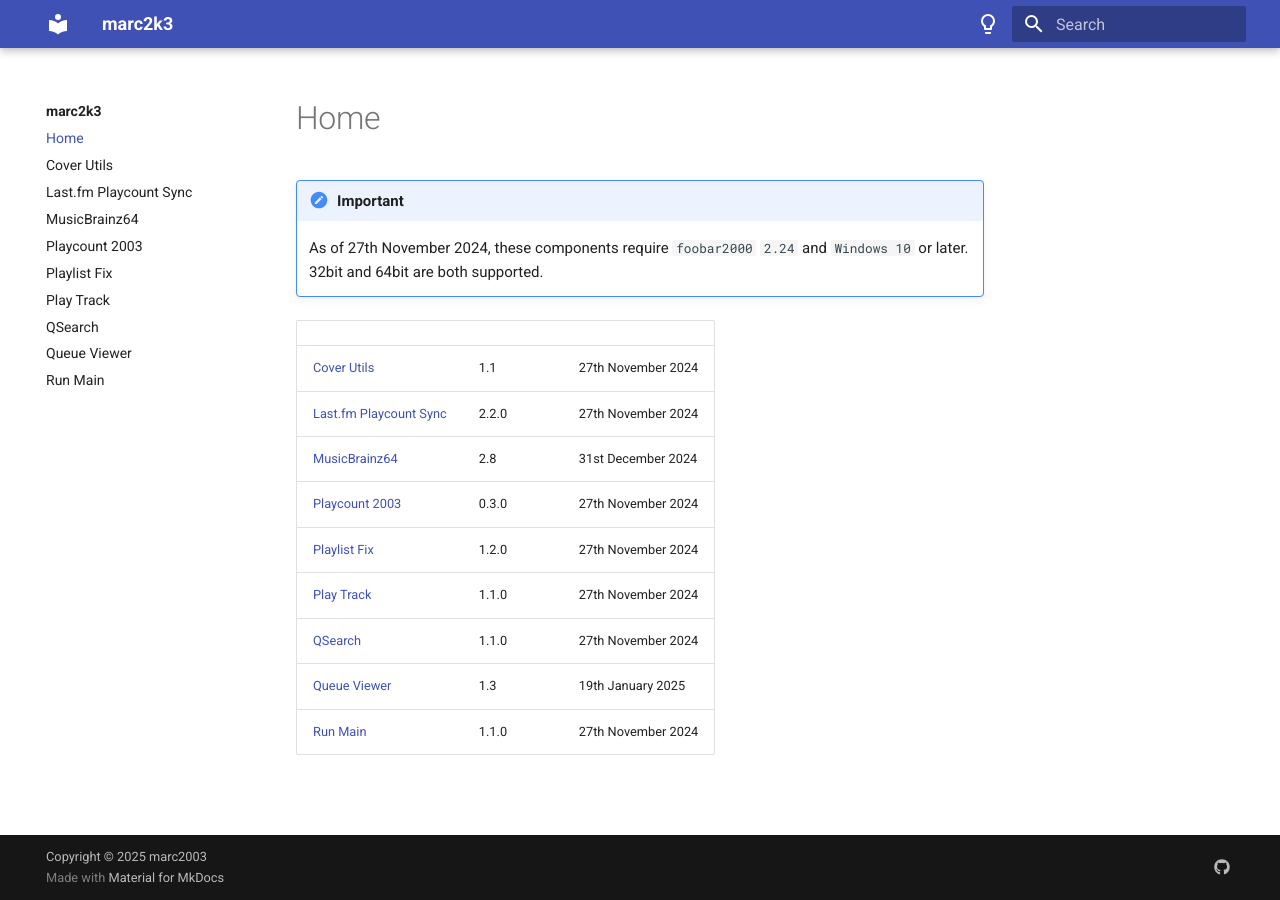
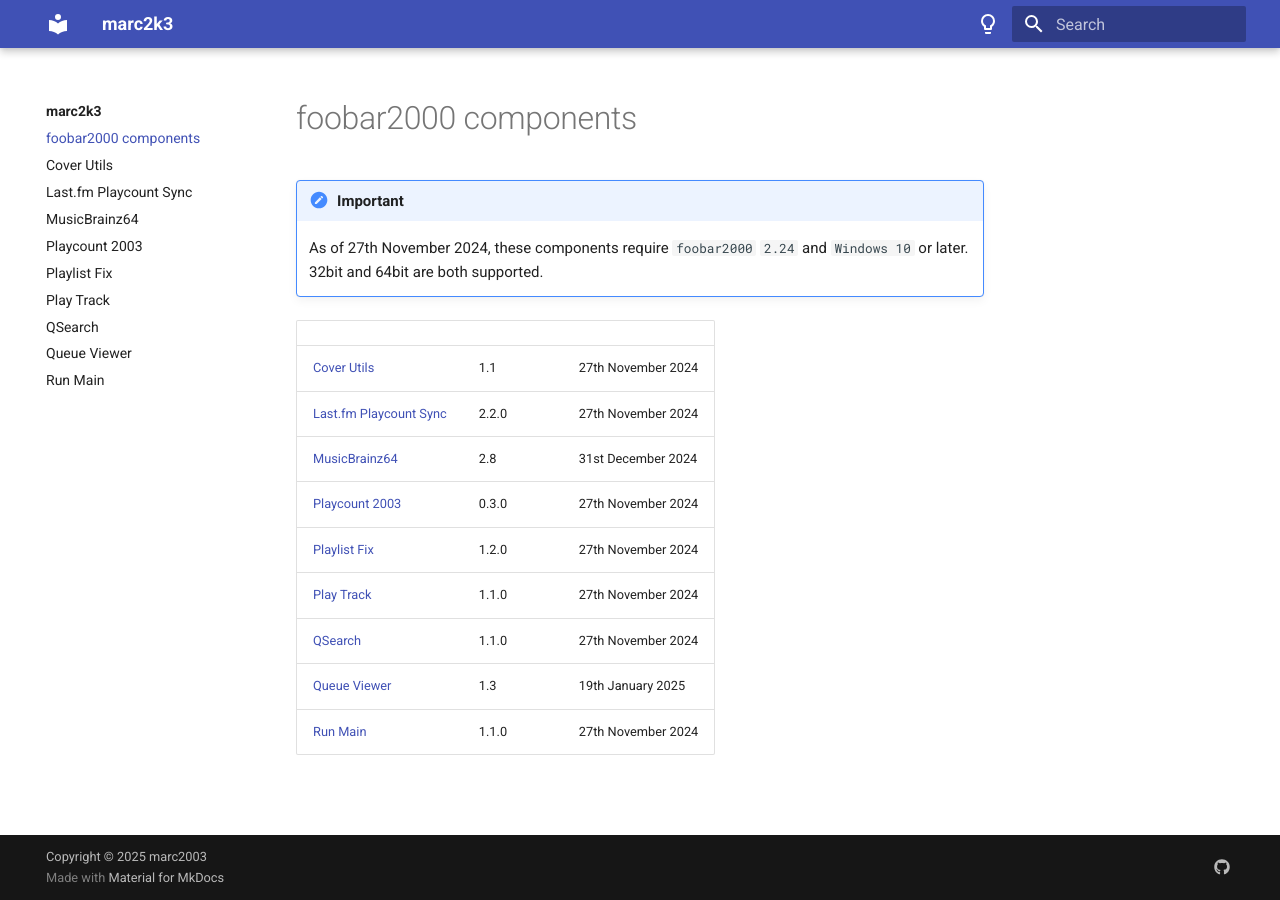
Before and after one commit to marc2k3/marc2k3.github.io, an MkDocs documentation site: the page built from docs/index.md, in a window 1280 px wide. Built offline with MkDocs 1.6.1 and Material for MkDocs 9.7.7, drawn with Linux system fonts in a browser that asks for light colours.

Commit message:
Update mkdocs.yml

```diff
--- a/mkdocs.yml
+++ b/mkdocs.yml
@@ -41,7 +41,7 @@
 extra_css:
   - stylesheets/extra.css
 nav:
-  - Home: index.md
+  - foobar2000 components: index.md
   - Cover Utils: component/cover-utils.md
   - Last.fm Playcount Sync: component/lastfm-playcount-sync.md
   - MusicBrainz64: component/musicbrainz64.md
```
